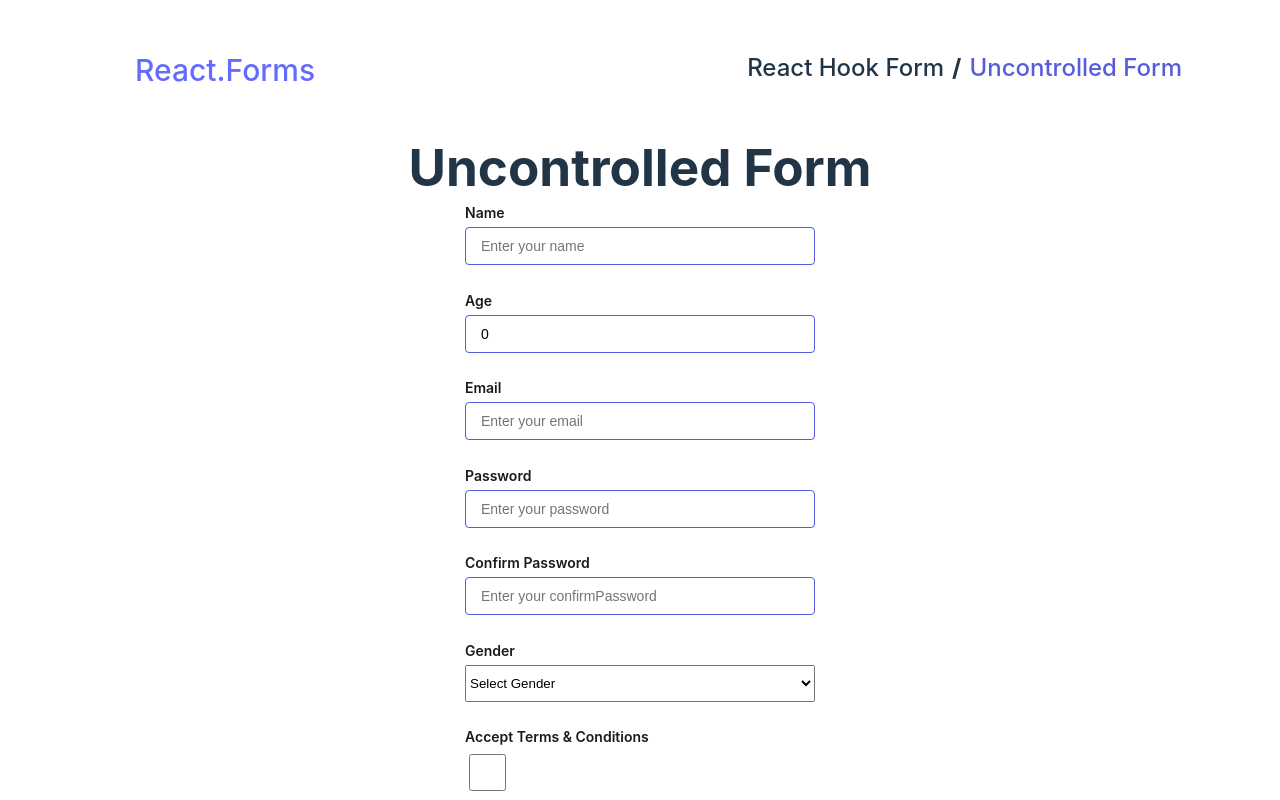
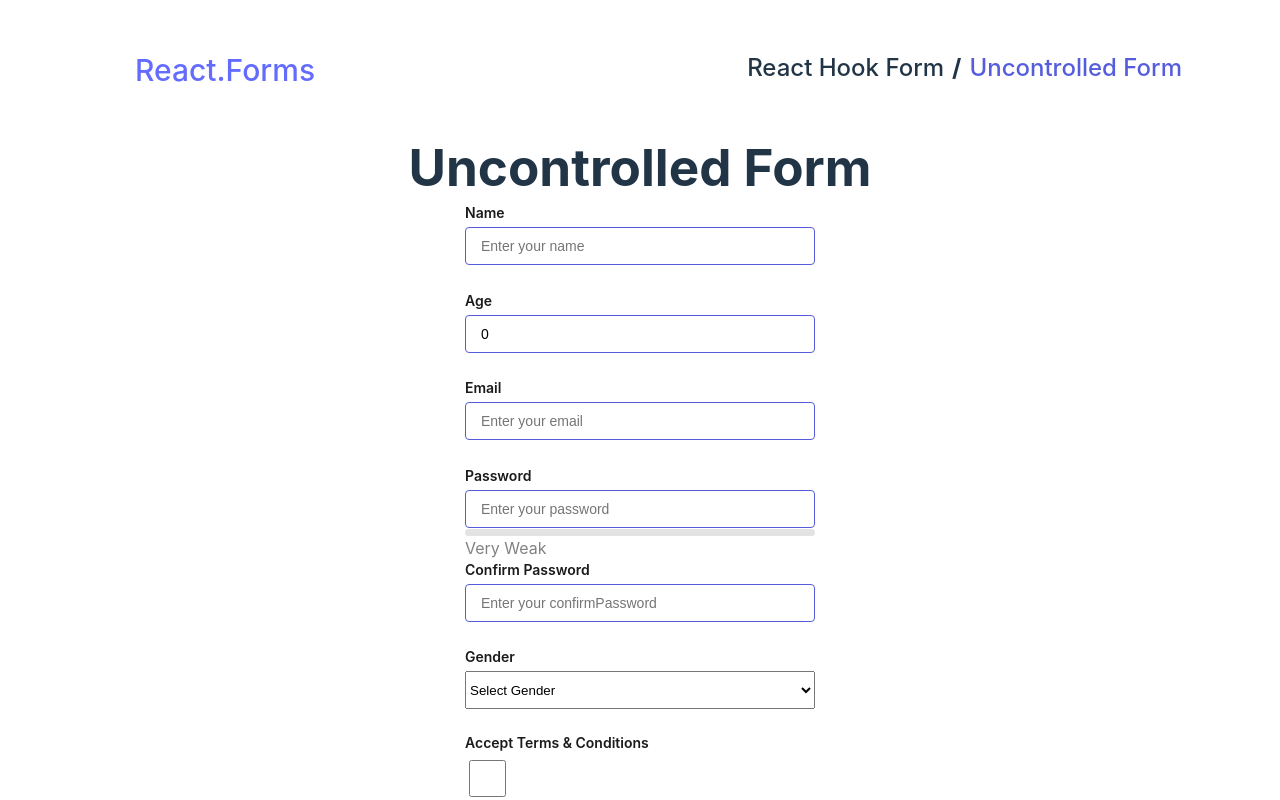
Before and after one commit to ygrcore/forms, a React (Vite) app: page /uf in a window 1280 px wide. Shown: the top 800 px of the page. Built offline with nearby package versions, Linux system fonts and the light colour scheme.

Commit message:
feat: add StrengthMeter for password

```diff
--- a/src/components/RHForm/RHForm.tsx
+++ b/src/components/RHForm/RHForm.tsx
@@ -1,3 +1,4 @@
+import { useState } from 'react';
 import { useForm, Controller, SubmitHandler } from 'react-hook-form';
 import { yupResolver } from '@hookform/resolvers/yup';
 import { countryList } from '../../utils/counryList';
@@ -7,6 +8,7 @@ import { convert2base64 } from '../../utils/convert2base64';
 import { useNavigate } from 'react-router-dom';
 import { FormData } from '../../types/common';
 import { validationSchema } from '../../utils/validationSchema';
+import StrengthMeter from '../StrengthMeter/StrengthMeter';
 import './RHForm.scss';
 
 const RHForm = () => {
@@ -33,6 +35,7 @@ const RHForm = () => {
     mode: 'onChange',
   });
 
+  const [password, setPassword] = useState('');
   const onSubmit: SubmitHandler<FormData> = async (data) => {
     const converted = (await convert2base64(data.userImage![0])) as string;
 
@@ -41,6 +44,10 @@ const RHForm = () => {
       dispatch(addToForm(newData));
       navigate('/');
     }
+  };
+
+  const handleChange = (e: React.ChangeEvent<HTMLInputElement>) => {
+    setPassword(e.target.value);
   };
 
   return (
@@ -77,10 +84,13 @@ const RHForm = () => {
       <label htmlFor="password">Password</label>
       <input
         {...register('password')}
+        name="password"
+        onChange={handleChange}
         id="password"
         type="password"
         autoComplete="on"
       />
+      <StrengthMeter password={password} />
       <p>{errors.password && errors.password.message}</p>
 
       <label htmlFor="confirmPassword">Confirm Password</label>
--- /dev/null
+++ b/src/components/StrengthMeter/StrengthMeter.scss
@@ -0,0 +1,15 @@
+@import '../../style/variables.scss';
+
+.progress {
+  height: 0.4em;
+  border-radius: 4px;
+  background-color: $grey;
+  p {
+    text-align: right;
+  }
+}
+
+.progress-bar {
+  height: 0.4em;
+  border-radius: 4px;
+}
--- /dev/null
+++ b/src/components/StrengthMeter/StrengthMeter.tsx
@@ -0,0 +1,23 @@
+import { checkPasswordStrength } from '../../utils/checkPasswordStrength';
+import { setProgressColor } from '../../utils/setProgressColor';
+import { setProgressLabel } from '../../utils/setProgressLabel';
+
+import './StrengthMeter.scss';
+
+const StrengthMeter = ({ password }: { password: string }) => {
+  const changePasswordColor = () => ({
+    width: `${checkPasswordStrength(password)}`,
+    background: setProgressColor(password),
+  });
+
+  return (
+    <div className="progress">
+      <div className="progress-bar" style={changePasswordColor()}></div>
+      <p style={{ color: setProgressColor(password) }}>
+        {setProgressLabel(password)}
+      </p>
+    </div>
+  );
+};
+
+export default StrengthMeter;
--- a/src/components/UctrlForm/UctrlForm.tsx
+++ b/src/components/UctrlForm/UctrlForm.tsx
@@ -7,6 +7,7 @@ import { convert2base64 } from '../../utils/convert2base64';
 import { useNavigate } from 'react-router-dom';
 import { FormData } from '../../types/common';
 import { validationSchema } from '../../utils/validationSchema';
+import StrengthMeter from '../StrengthMeter/StrengthMeter';
 
 const UctrlForm = () => {
   const navigate = useNavigate();
@@ -25,6 +26,7 @@ const UctrlForm = () => {
   const [formErrors, setFormErrors] = useState<
     Record<keyof FormData, string> | undefined
   >(undefined);
+  const [password, setPassword] = useState('');
 
   const handleChange = (
     e: React.ChangeEvent<
@@ -37,6 +39,10 @@ const UctrlForm = () => {
       ...prevData,
       [name]: type === 'checkbox' ? checked : value,
     }));
+
+    if (name === 'password') {
+      setPassword(e.target.value);
+    }
   };
 
   const handleFileChange = (e: React.ChangeEvent<HTMLInputElement>) => {
@@ -133,6 +139,7 @@ const UctrlForm = () => {
         value={formData.password}
         onChange={handleChange}
       />
+      <StrengthMeter password={password} />
       <p>{formErrors && formErrors.password && formErrors.password}</p>
 
       <label htmlFor="confirmPassword">Confirm Password</label>
--- a/src/style/variables.scss
+++ b/src/style/variables.scss
@@ -3,4 +3,4 @@ $blue: #565ddc;
 $red: #be4d4d;
 $black: #1a1a1a;
 $dark: #232222;
-$grey: #5C5C5C;
+$grey: #e3e3e3;
--- /dev/null
+++ b/src/utils/checkPasswordStrength.ts
@@ -0,0 +1,20 @@
+export const checkPasswordStrength = (password: string) => {
+  const uniqueCategories = [
+    /\d/.test(password),
+    /[A-Z]/.test(password),
+    /[a-z]/.test(password),
+    /[!@#$%^&*(),.?":{}|<>]/.test(password),
+  ].filter(Boolean).length;
+
+  if (uniqueCategories === 4) {
+    return '100%';
+  } else if (uniqueCategories === 3) {
+    return '75%';
+  } else if (uniqueCategories === 2) {
+    return '50%';
+  } else if (uniqueCategories === 1) {
+    return '25%';
+  } else {
+    return '0%';
+  }
+};
--- /dev/null
+++ b/src/utils/setProgressColor.ts
@@ -0,0 +1,19 @@
+import { checkPasswordStrength } from './checkPasswordStrength';
+
+export const setProgressColor = (password: string) => {
+  const strength = checkPasswordStrength(password);
+  switch (strength) {
+    case '0%':
+      return '#828282';
+    case '25%':
+      return '#EA1111';
+    case '50%':
+      return '#FFAD00';
+    case '75%':
+      return '#9BC158';
+    case '100%':
+      return '#00B500';
+    default:
+      return 'none';
+  }
+};
--- /dev/null
+++ b/src/utils/setProgressLabel.ts
@@ -0,0 +1,19 @@
+import { checkPasswordStrength } from './checkPasswordStrength';
+
+export const setProgressLabel = (password: string) => {
+  const strength = checkPasswordStrength(password);
+  switch (strength) {
+    case '0%':
+      return 'Very Weak';
+    case '25%':
+      return 'Weak';
+    case '50%':
+      return 'Medium';
+    case '75%':
+      return 'Good';
+    case '100%':
+      return 'Strong';
+    default:
+      return '';
+  }
+};
```
